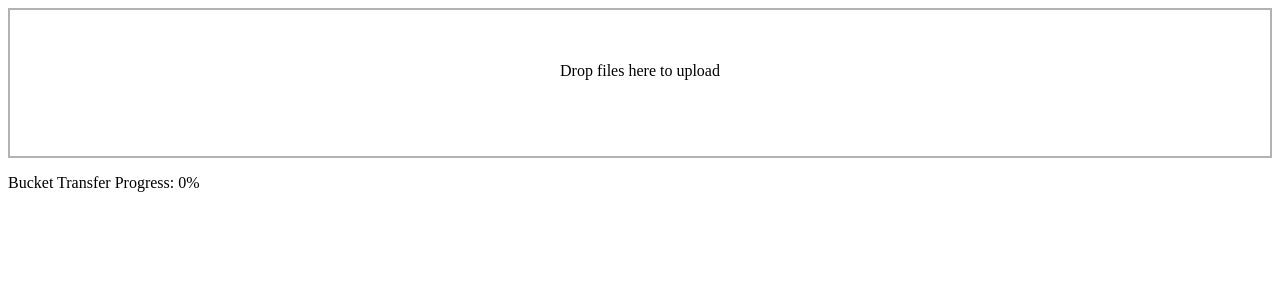
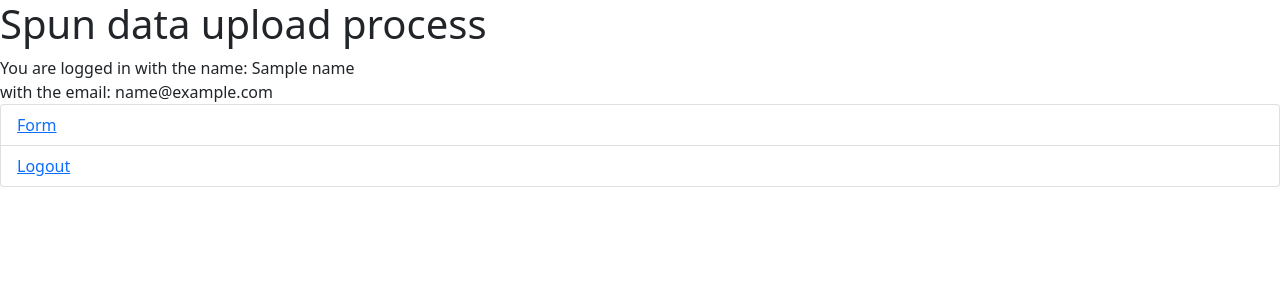
Before and after one commit to SocietyProtectionUndergroundNetworks/sequencing-submission-form, a Flask app: template templates/index.html in a window 1280 px wide. Shown: the top 300 px of the page. Run offline with Flask 3, Linux system fonts and the light colour scheme; the template is opened without the code that fills it: most values are stand-ins (such as "Sample title", 1, 10 or a date in 2020); parts of the project's set-up code (start-up, migrations or seed data) failed here and were passed over; some libraries are stand-ins or nearby versions.

Commit message:
Clean up and tidying up of files and file structure

```diff
--- a/app.py
+++ b/app.py
@@ -18,12 +18,10 @@ from oauthlib.oauth2 import WebApplicationClient
 import requests
 from werkzeug.utils import secure_filename
 
-# Library about google cloud storage
-from google.cloud import storage
-
 # Internal imports
-from db import init_db_command
-from user import User
+from helpers.db import init_db_command
+from helpers.user import User
+from helpers.bucket_upload import chunked_upload, get_progress
 
 app = Flask(__name__)
 foo = secrets.token_urlsafe(16)
@@ -36,14 +34,10 @@ GOOGLE_DISCOVERY_URL = (
     "https://accounts.google.com/.well-known/openid-configuration"
 )
 
-# Configure Google Cloud Storage
-bucket_name = os.environ.get('GOOGLE_STORAGE_BUCKET_NAME')
-project_id = os.environ.get('GOOGLE_STORAGE_PROJECT_ID')
-bucket_location = os.environ.get('GOOGLE_STORAGE_BUCKET_LOCATION')
-
 # User session management setup
 # https://flask-login.readthedocs.io/en/latest
 login_manager = LoginManager()
+login_manager.session_protection = "strong"
 login_manager.init_app(app)
 
 # Naive database setup
@@ -56,6 +50,7 @@ except sqlite3.OperationalError:
 # OAuth 2 client setup
 client = WebApplicationClient(GOOGLE_CLIENT_ID)
 
+
 # Flask-Login helper to retrieve a user from our db
 @login_manager.user_loader
 def load_user(user_id):
@@ -64,80 +59,10 @@ def load_user(user_id):
 def get_google_provider_cfg():
     return requests.get(GOOGLE_DISCOVERY_URL).json()
 
-def get_progress(file_uuid):
-    try:
-        with open("upload_progress.json", "r") as file:
-            progress_data = json.load(file)
-            return progress_data.get(file_uuid, 0)
-    except FileNotFoundError:
-        return 0
-
-def update_progress(file_uuid, percentage):
-    try:
-        with open("upload_progress.json", "r") as file:
-            progress_data = json.load(file)
-    except FileNotFoundError:
-        progress_data = {}
-
-    progress_data[file_uuid] = percentage
-
-    with open("upload_progress.json", "w") as file:
-        json.dump(progress_data, file)
-
-def chunked_upload(local_file_path, destination_blob_name, file_uuid, bucket_name):
-    chunk_size = 20 * 1024 * 1024  # 20 MB chunk size
-
-    storage_client = storage.Client()
-    bucket = storage_client.bucket(bucket_name)
-
-    blob = bucket.blob(f'uploads/{destination_blob_name}')
-
-    temp_directory = f"temp_{file_uuid}"
-
-    total_size = os.path.getsize(local_file_path)
-    uploaded_bytes = 0
-
-    with open(local_file_path, 'rb') as file:
-        blob.chunk_size = chunk_size
-        chunk_num = 0
-        chunks = []
-
-        while True:
-            data = file.read(chunk_size)
-            if not data:
-                break
-
-            temp_blob = bucket.blob(f'uploads/{temp_directory}/{destination_blob_name}.part{chunk_num}')
-            temp_blob.upload_from_string(data, content_type='application/octet-stream')
-            chunks.append(temp_blob)
-            chunk_num += 1
-
-            uploaded_bytes += len(data)
-            percentage = (uploaded_bytes / total_size) * 100
-            update_progress(file_uuid, percentage)
-            print(f"Bytes uploaded: {uploaded_bytes} / {total_size} ({percentage:.2f}%)", flush=True)
-
-        blob.compose(chunks)
-
-        for temp_blob in chunks:
-            temp_blob.delete()
-
-        update_progress(file_uuid, 100)
-        print(f"File {local_file_path} uploaded to {destination_blob_name} in {bucket_name} bucket.", flush=True)
-
-
-
 @app.route("/")
 def index():
     if current_user.is_authenticated:
-        return (
-            "<p>Hello, {}! You're logged in! Email: {}</p>"
-            "<div><p>Google Profile Picture:</p>"
-            '<img src="{}" alt="Google profile pic"></img></div>'
-            '<a class="button" href="/logout">Logout</a>'.format(
-                current_user.name, current_user.email, current_user.profile_pic
-            )
-        )
+        return render_template("index.html", name=current_user.name, email=current_user.email)
     else:
         return '<a class="button" href="/login">Google Login</a>'
 
@@ -213,7 +138,7 @@ def callback():
         User.create(unique_id, users_name, users_email, picture)
 
     # Begin user session by logging the user in
-    login_user(user)
+    login_user(user, remember=True)
 
     # Send user back to homepage
     return redirect(url_for("index"))
@@ -228,7 +153,7 @@ def logout():
 @app.get("/form")
 @login_required
 def upload_form():
-    return render_template("index.html")
+    return render_template("form.html")
 
 @app.post("/upload")
 @login_required
@@ -254,11 +179,12 @@ def upload_chunked():
         if os.path.getsize(save_path) != int(request.form["dztotalfilesize"]):
             return "Size mismatch.", 500
         else:
-            chunked_upload(save_path, filename, file_uuid, bucket_name)
+            chunked_upload(save_path, filename, file_uuid)
 
     return "Chunk upload successful.", 200
 
 @app.get("/uploadprogress")
+@login_required
 def api_progress():
     file_uuid = request.args.get('file_uuid')
     progress = get_progress(file_uuid)
--- a/user.py
+++ b/helpers/user.py
@@ -1,6 +1,6 @@
 from flask_login import UserMixin
 
-from db import get_db
+from helpers.db import get_db
 
 class User(UserMixin):
     def __init__(self, id_, name, email, profile_pic):
--- a/templates/index.html
+++ b/templates/index.html
@@ -1,61 +1,18 @@
 <html lang="en">
 <head>
     <meta charset="UTF-8">
-    <script src="/static/js/dropzone.min.js"></script>
-    <link href="/static/css/dropzone.min.css" rel="stylesheet" type="text/css" />
-    <script src="https://ajax.googleapis.com/ajax/libs/jquery/3.7.1/jquery.min.js"></script>
-    <title>File Dropper</title>
+    <link href="https://cdn.jsdelivr.net/npm/bootstrap@5.0.2/dist/css/bootstrap.min.css" rel="stylesheet" integrity="sha384-EVSTQN3/azprG1Anm3QDgpJLIm9Nao0Yz1ztcQTwFspd3yD65VohhpuuCOmLASjC" crossorigin="anonymous">
+    <title>Spun data upload</title>
 </head>
 <body>
-
-    <form
-        method="POST"
-        action="/upload"
-        class="dropzone dz-clickable"
-        id="dropper"
-        enctype="multipart/form-data"
-    >
-    </form>
-
-    <div id="bucketProgress">Bucket Transfer Progress: 0%</div> <!-- Progress div outside Dropzone -->
-
-    <script type="application/javascript">
-        Dropzone.options.dropper = {
-            paramName: "file",
-            chunking: true,
-            forceChunking: true,
-            url: "/upload",
-            maxFilesize: 25025, // megabytes
-            chunkSize: 1000000, // bytes
-            maxFiles: 1, // Restrict to accept only one file
-
-            sending: function(file, xhr, formData) {
-                let file_uuid = file.upload.uuid;
-                if (file_uuid) {
-                    updateProgress(file_uuid);
-                }
-            }
-        }
-
-        function updateProgress(file_uuid) {
-            let intervalId = setInterval(function () {
-                $.ajax({
-                    url: `/uploadprogress?file_uuid=${file_uuid}`,
-                    type: 'GET',
-                    success: function(data) {
-                        let progress = data.progress;
-                        $('#bucketProgress').text(`Bucket Transfer Progress: ${progress}%`);
-
-                        if (progress >= 100) {
-                            clearInterval(intervalId); // Stop updating when progress reaches 100%
-                        }
-                    },
-                    error: function() {
-                        // Handle error situations
-                    }
-                });
-            }, 1000); // Update progress every second (adjust timing as needed)
-        }
-    </script>
+  <h1>Spun data upload process</h1>
+  <div>
+      You are logged in with the name: {{name}} <br>
+      with the email: {{email}}
+  </div>
+  <ul class="list-group">
+    <li class="list-group-item"><a href="/form">Form</a></li>
+    <li class="list-group-item"><a href="/logout">Logout</a></li>
+  </ul>
 </body>
 </html>
```
Also changed, not shown: helpers/bucket_upload.py (added, +72 -0 lines), templates/form.html (added, +61 -0 lines), helpers/db.py (renamed from db.py), 1 other file.
